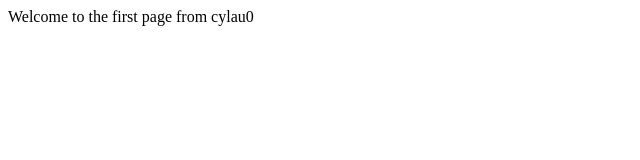
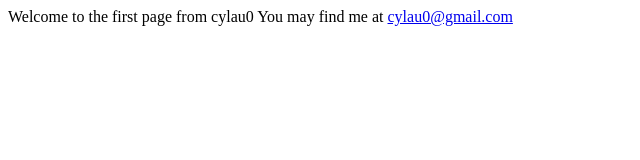
Before and after one commit to cylau0/cylau0.github.io, a plain HTML site: page index.html in a window 1280 px wide. Shown: the whole page, without its empty margins (0-640 px from the left). Drawn offline with Linux system fonts and the light colour scheme.

Commit message:
Some modification

```diff
--- a/index.html
+++ b/index.html
@@ -2,5 +2,6 @@
 <title>cylau0 test page</title>
 <body>
 	Welcome to the first page from cylau0
+	You may find me at <a href="mail:cylau0@gmail.com">cylau0@gmail.com</a>
 </body>
 </html>
```
